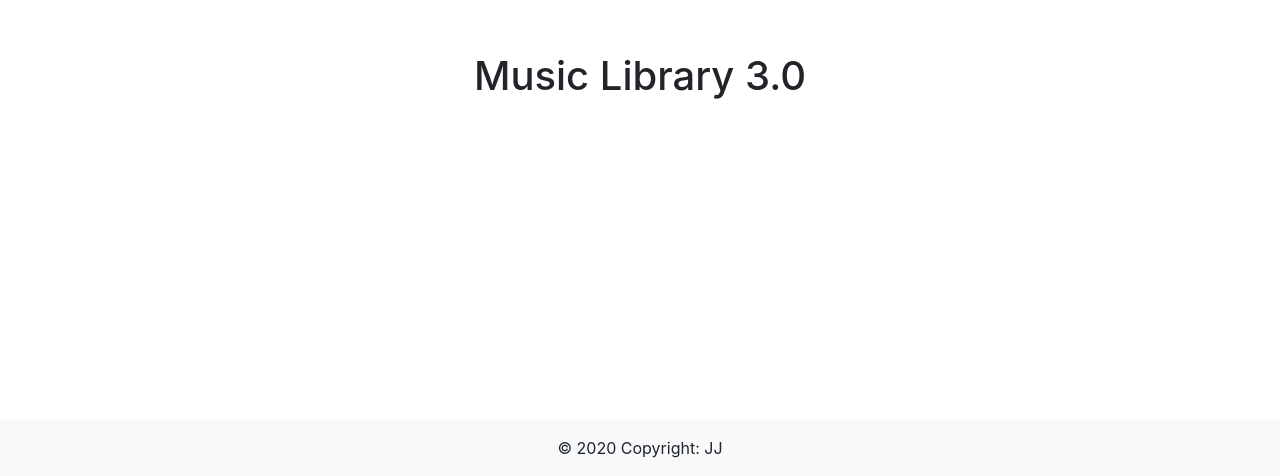
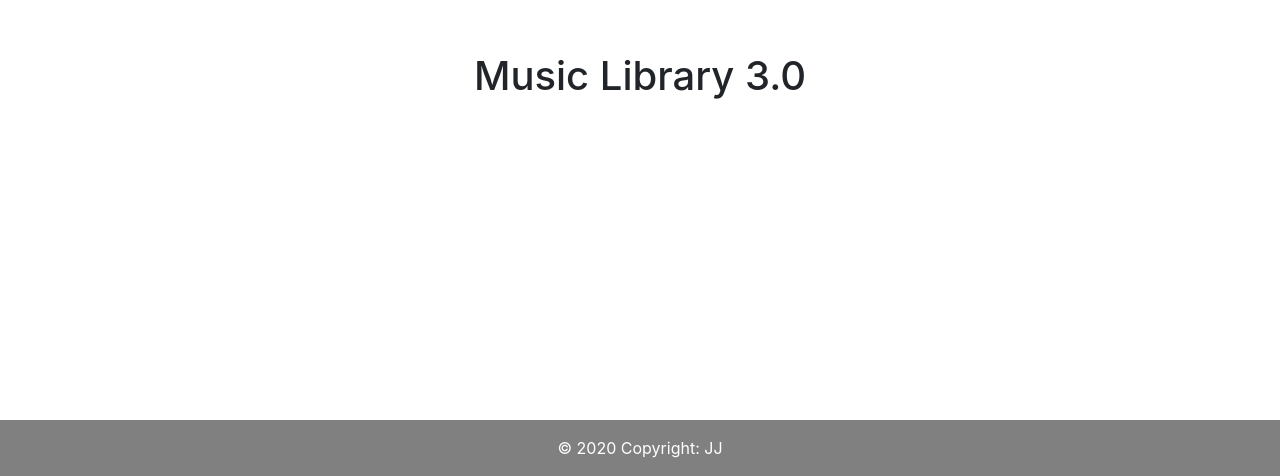
Before and after one commit to jjvega86/music-library, a React (Create React App) app: page / in a window 1280 px wide. Shown: the part 324-800 px from the top of the page. Built offline with nearby package versions, Linux system fonts and the light colour scheme.

Commit message:
Changes to footer styling rules and inline classes

```diff
--- a/src/components/Footer/footer.css
+++ b/src/components/Footer/footer.css
@@ -1,4 +1,5 @@
-.footer{
+.footer {
     position: fixed;
-
+    background-color: gray;
+    color: white;
 }
--- a/src/components/Footer/footer.jsx
+++ b/src/components/Footer/footer.jsx
@@ -3,7 +3,7 @@ import './footer.css';
 
 function Footer(props){
     return(
-        <footer class="bg-light text-center text-lg-start fixed-bottom">
+        <footer class="fixed-bottom footer">
             <div class="text-center p-3">
                 © 2020 Copyright: JJ
             </div>
```
Also changed, not shown: 1 other file (tests, documents, lock files or other folders).
